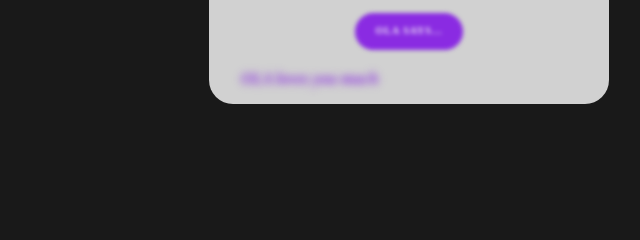
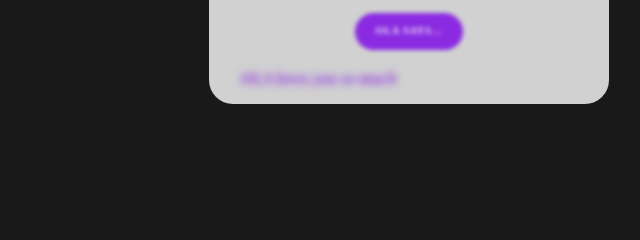
Before and after one commit to olaReposit/myDandelion, a plain HTML site: page index.html in a window 1280 px wide. Shown: the part 594-834 px from the top of the page, 231-871 px from the left. Drawn offline with Linux system fonts and the light colour scheme.

Commit message:
Update index.html

```diff
--- a/index.html
+++ b/index.html
@@ -69,7 +69,7 @@
             <p id="say"></p>
           </div>
 
-          <cite>OLA loves you much</cite>
+          <cite>OLA loves you so much</cite>
         </div>
       </div>
     </div>
```
